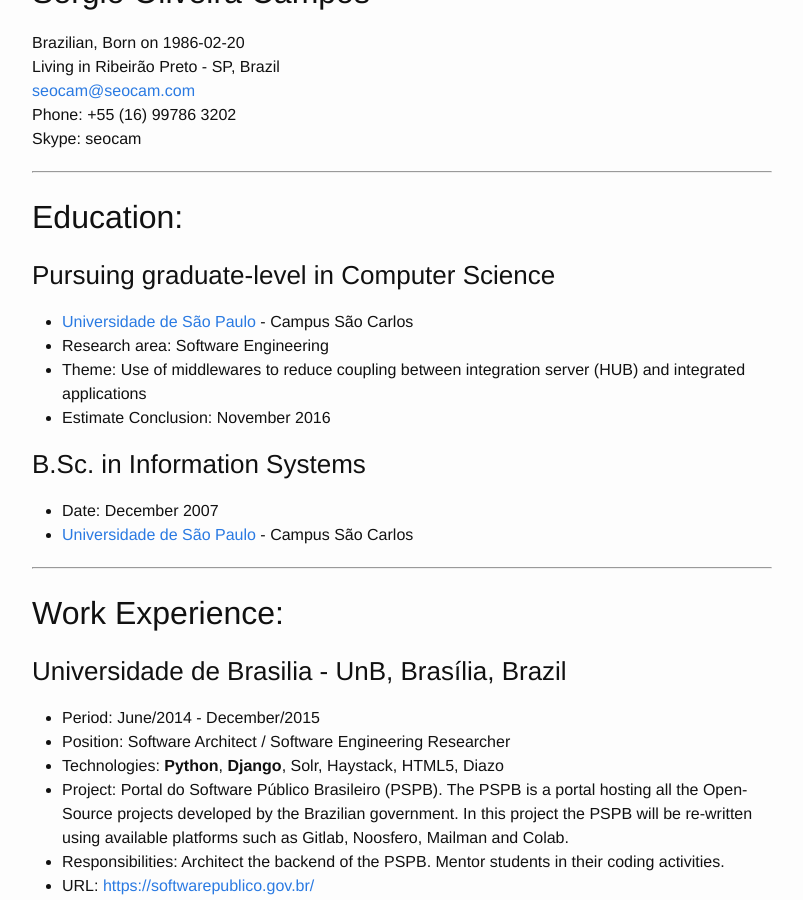
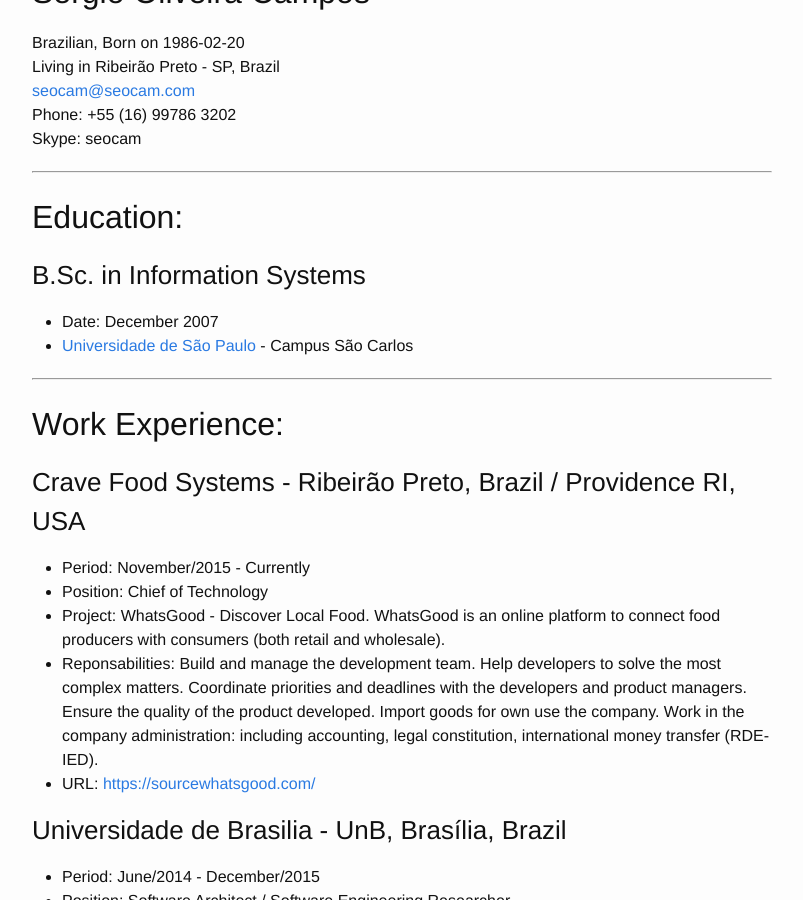
Before and after one commit to seocam/seocam.github.io, a Jekyll site: the page built from 02-resume.md, in a window 1280 px wide and 900 px high, scrolled down 196 px. Shown: the whole window, without its empty margins (238-1041 px from the left). Built offline with Jekyll 4.4.1, drawn with Linux system fonts in a browser that asks for light colours; some of the changed text lies outside the part shown.

```diff
--- a/02-resume.md
+++ b/02-resume.md
@@ -18,13 +18,6 @@ Skype: seocam
 
 ## Education:
 
-### Pursuing graduate-level in Computer Science
-  * [Universidade de São Paulo](http://en.wikipedia.org/wiki/University_of_São_Paulo) \- Campus São Carlos
-  * Research area: Software Engineering
-  * Theme: Use of middlewares to reduce coupling between integration server (HUB) and integrated applications
-  * Estimate Conclusion: November 2016
-
-
 ### B.Sc. in Information Systems
 
   * Date: December 2007
@@ -33,6 +26,14 @@ Skype: seocam
 * * *
 
 ## Work Experience:
+
+### Crave Food Systems - Ribeirão Preto, Brazil / Providence RI, USA
+
+  * Period: November/2015 - Currently
+  * Position: Chief of Technology
+  * Project: WhatsGood - Discover Local Food. WhatsGood is an online platform to connect food producers with consumers (both retail and wholesale).
+  * Reponsabilities: Build and manage the development team. Help developers to solve the most complex matters. Coordinate priorities and deadlines with the developers and product managers. Ensure the quality of the product developed. Import goods for own use the company. Work in the company administration: including accounting, legal constitution, international money transfer (RDE-IED).
+  * URL: <https://sourcewhatsgood.com/>
 
 ### Universidade de Brasilia - UnB, Brasília, Brazil
 
@@ -191,6 +192,18 @@ company CEO.
 ## Speeches Given:
 <div class="no-print"></div>
 
+### Talk: HTTP 101 with Python
+<div class="no-print"></div>
+
+  * Event: FATEC Dev Day \- FATEC
+  * Date/Local: November 15th - Taquaritinga, SP - Brazil
+
+### Keynote: Dynamic Programming and Overlapping Subproblems
+<div class="no-print"></div>
+
+  * Event: [Python Brasil 2016](http://2016.pythonbrasil.org.br/) \- Centrol de Convenções Centro Sul
+  * Date/Local: October 15th - Florianópolis, SC - Brazil
+
 ### Workshop: Python & Django
 <div class="no-print"></div>
 
```
Also changed, not shown: other parts of 02-resume.md (+1 -1 lines).
